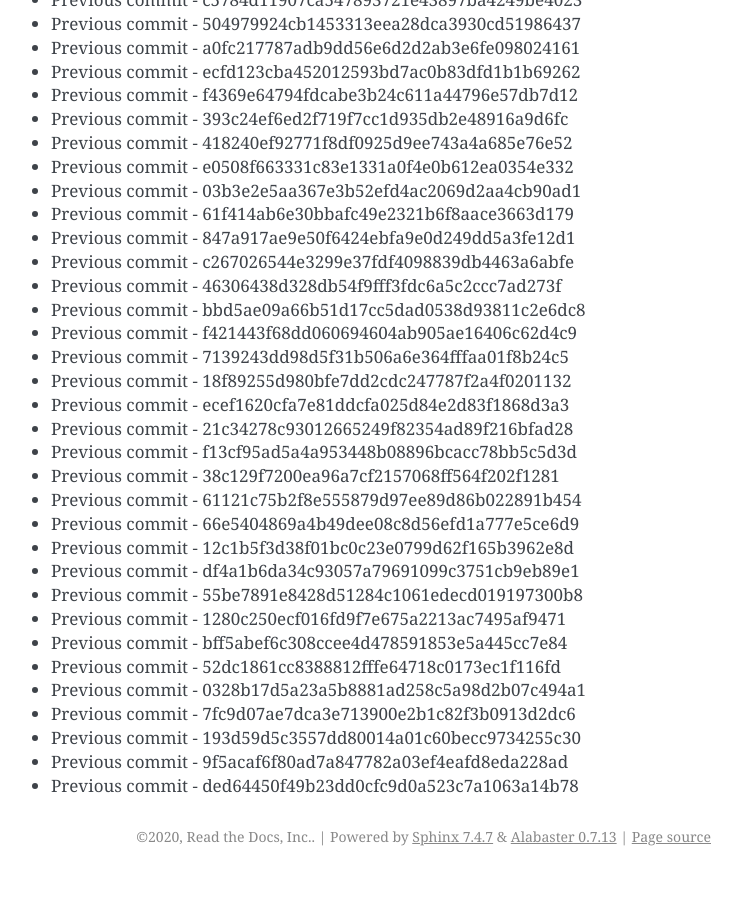
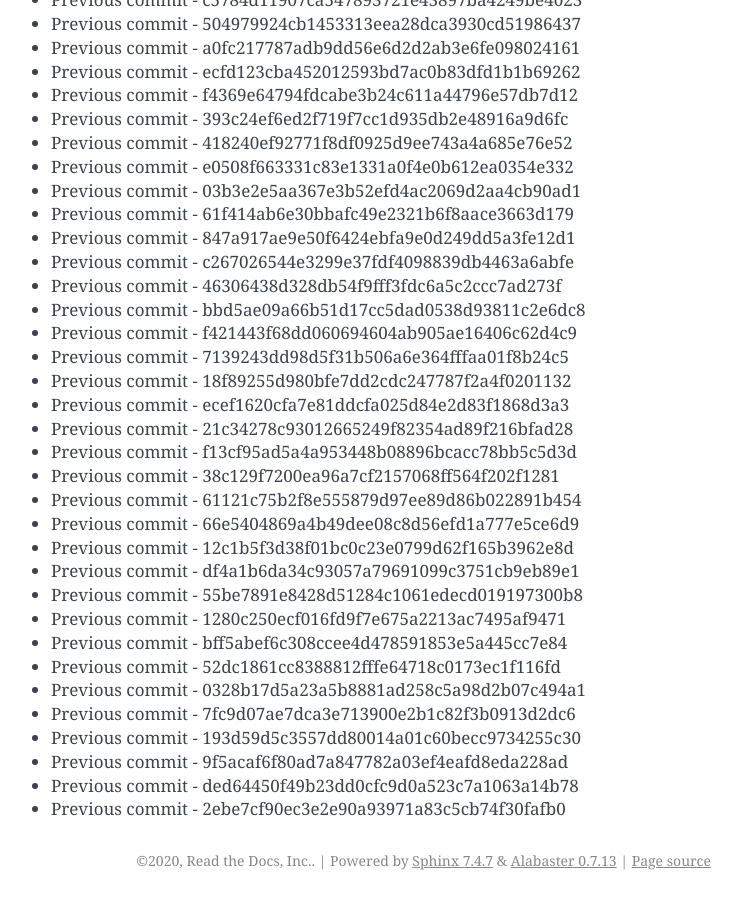
Before and after one commit to readthedocs/rtd-git-stresstest, a Sphinx documentation site: the page built from docs/updates.rst, in a window 1280 px wide and 900 px high, scrolled down 57744 px. Shown: the whole window, without its empty margins (399-1141 px from the left). Built offline with Sphinx 7.4.7, drawn with Linux system fonts in a browser that asks for light colours; before the commit the page ends 58620 px from its top, so only the background shows below that.

Commit message:
Generating commit from previous: 2ebe7cf90ec3e2e90a93971a83c5cb74f30fafb0

```diff
--- a/docs/updates.rst
+++ b/docs/updates.rst
@@ -2458,3 +2458,4 @@ It can be tested for any performance characteristics.
 * Previous commit - 193d59d5c3557dd80014a01c60becc9734255c30
 * Previous commit - 9f5acaf6f80ad7a847782a03ef4eafd8eda228ad
 * Previous commit - ded64450f49b23dd0cfc9d0a523c7a1063a14b78
+* Previous commit - 2ebe7cf90ec3e2e90a93971a83c5cb74f30fafb0
```
